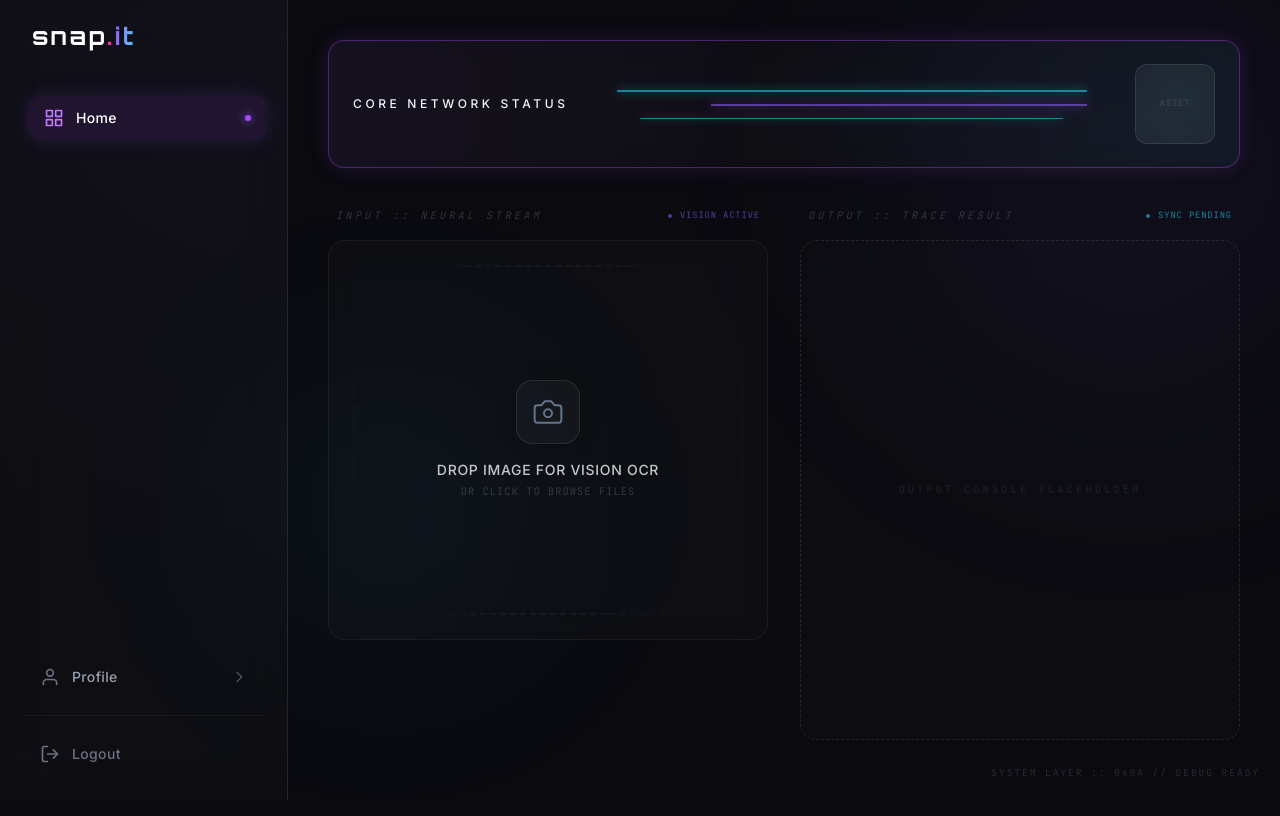
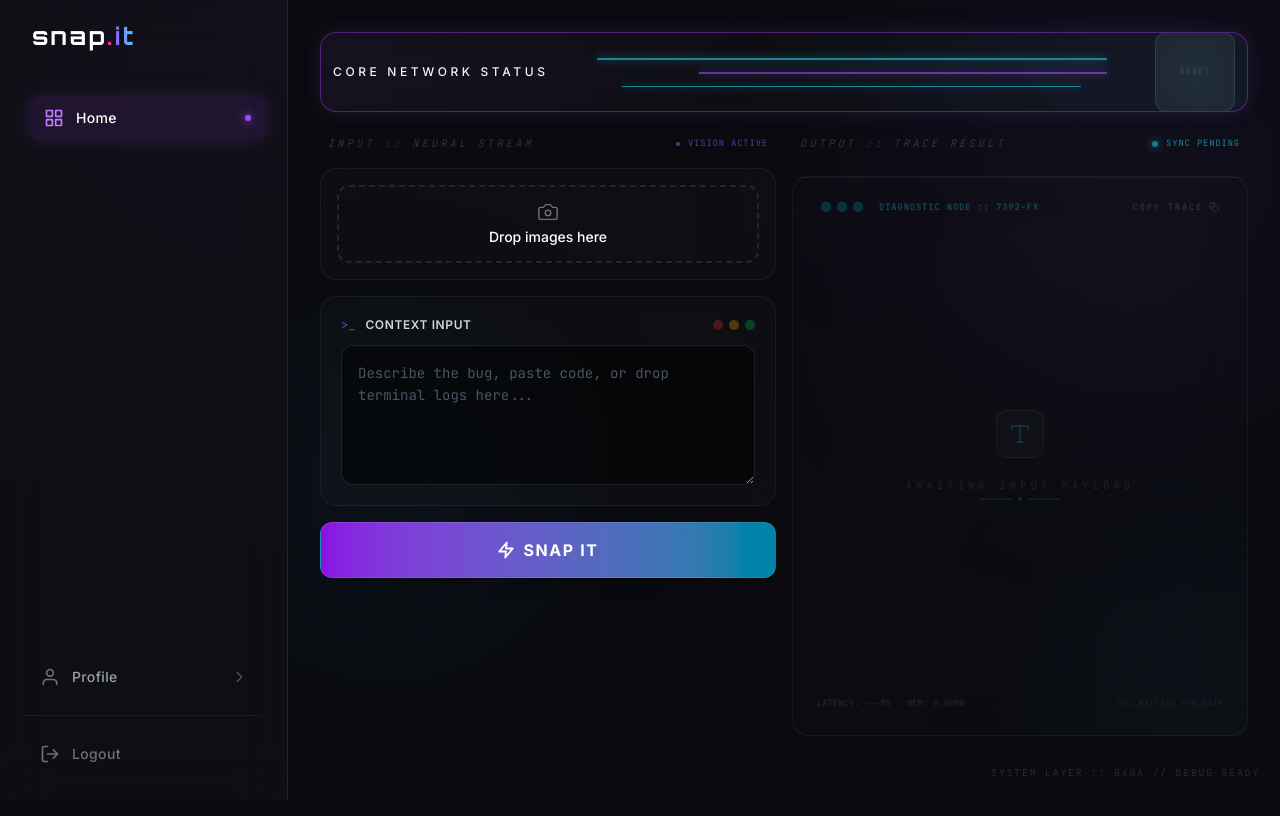
Before and after one commit to Vaibhav-Harit/SnapIt---Zen3, a React (Vite) app in the folder react-frontend/: page / in a window 1280 px wide. Both pictures are taken after a click on the button "Login with GitHub". Shown: the top 816 px of the page. Built offline with nearby package versions, Linux system fonts and the light colour scheme.

Commit message:
Context Input

```diff
--- /dev/null
+++ b/react-frontend/src/components/dashboard/DebugContextInput.jsx
@@ -0,0 +1,63 @@
+import React from 'react';
+
+/**
+ * DebugContextInput
+ * A terminal-styled textarea for pasting stack traces, code snippets,
+ * or bug descriptions. Sits beneath the VisionOcrUploader in the
+ * left input column.
+ */
+const DebugContextInput = () => {
+  return (
+    <div
+      className="
+        w-full
+        bg-white/[0.02] backdrop-blur-md
+        rounded-2xl border border-white/5
+        p-5
+        flex flex-col gap-3
+      "
+    >
+
+      {/* ── Header ── */}
+      <div className="flex items-center justify-between">
+
+        {/* Title cluster */}
+        <div className="flex items-center gap-2.5">
+          <span className="font-mono text-xs text-accent-purple opacity-80 select-none">
+            &gt;_
+          </span>
+          <h4 className="text-xs font-semibold text-gray-300 tracking-wider uppercase select-none">
+            Context Input
+          </h4>
+        </div>
+
+        {/* Decorative window-control dots */}
+        <div className="flex gap-1.5">
+          <span className="w-2.5 h-2.5 rounded-full bg-red-500/40 opacity-70" />
+          <span className="w-2.5 h-2.5 rounded-full bg-yellow-500/40 opacity-70" />
+          <span className="w-2.5 h-2.5 rounded-full bg-green-500/40 opacity-70" />
+        </div>
+      </div>
+
+      {/* ── Text Area ── */}
+      <textarea
+        className="
+          w-full min-h-[140px] flex-1
+          bg-black/50 rounded-xl border border-white/10
+          p-4 shadow-inner
+
+          font-mono text-sm text-gray-200 leading-relaxed
+          placeholder:text-gray-600
+
+          resize-y
+          focus:outline-none focus:border-cyan-500/50
+          focus:ring-1 focus:ring-cyan-500/50
+          transition-all duration-300
+        "
+        placeholder="Describe the bug, paste code, or drop terminal logs here..."
+      />
+    </div>
+  );
+};
+
+export default DebugContextInput;
--- /dev/null
+++ b/react-frontend/src/components/dashboard/SnapItButton.jsx
@@ -0,0 +1,46 @@
+import React from 'react';
+
+/**
+ * SnapItButton
+ * Primary CTA for the left input column.
+ * Triggers the debugging / analysis pipeline.
+ */
+const SnapItButton = () => {
+  return (
+    /* ── Primary Action Button ── */
+    <button
+      className="
+        w-full h-14 rounded-xl
+        flex items-center justify-center gap-2
+
+        bg-gradient-to-r from-purple-600/90 to-cyan-600/90
+        border border-white/10
+        shadow-lg
+
+        text-base font-bold text-white tracking-widest uppercase
+        select-none cursor-pointer
+
+        hover:from-purple-500 hover:to-cyan-500
+        hover:shadow-[0_0_20px_rgba(168,85,247,0.4)]
+        hover:-translate-y-0.5
+
+        active:translate-y-0 active:scale-[0.98]
+
+        transition-all duration-300
+      "
+    >
+      {/* Lightning Bolt Icon */}
+      <svg
+        xmlns="http://www.w3.org/2000/svg" width="18" height="18" viewBox="0 0 24 24"
+        fill="none" stroke="currentColor" strokeWidth="2.5"
+        strokeLinecap="round" strokeLinejoin="round"
+      >
+        <polygon points="13 2 3 14 12 14 11 22 21 10 12 10 13 2" />
+      </svg>
+
+      Snap it
+    </button>
+  );
+};
+
+export default SnapItButton;
--- /dev/null
+++ b/react-frontend/src/components/dashboard/TraceResultPanel.jsx
@@ -0,0 +1,102 @@
+import React from 'react';
+
+/**
+ * TraceResultPanel
+ * The right column of the dashboard that displays analysis, trace results,
+ * and generated fixes derived from Input components.
+ */
+const TraceResultPanel = () => {
+  return (
+    <div className="flex flex-col gap-6">
+
+      {/* 1. Panel Header */}
+      <div className="flex items-center justify-between px-2">
+        <div className="flex items-center gap-3">
+          <h3 className="text-[0.65rem] font-mono tracking-[0.3em] text-text-muted uppercase opacity-40 italic">
+            Output :: Trace Result
+          </h3>
+        </div>
+        <div className="flex items-center gap-2">
+          <div className="w-1.5 h-1.5 rounded-full bg-accent-cyan animate-pulse shadow-[0_0_8px_#22d3ee]" />
+          <span className="text-[0.55rem] font-mono text-accent-cyan tracking-widest opacity-60 uppercase">
+            Sync Pending
+          </span>
+        </div>
+      </div>
+
+      {/* 2. Main Terminal Content Area */}
+      <div className="relative group overflow-hidden">
+        {/* Deep Glassmorphic Backdrop */}
+        <div className="w-full min-h-[560px] bg-white/[0.01] backdrop-blur-xl rounded-2xl border border-white/5 p-6 flex flex-col gap-6 shadow-2xl relative">
+
+          {/* Subtle Scanning Line Animation */}
+          <div className="absolute inset-x-0 h-[1px] bg-cyan-500/10 top-0 animate-scan pointer-events-none" />
+
+          {/* Terminal Controls Bar */}
+          <div className="flex items-center justify-between px-1">
+            <div className="flex items-center gap-2">
+              <div className="flex gap-1.5 mr-2">
+                <div className="w-2.5 h-2.5 rounded-full bg-cyan-500/20 border border-cyan-500/10" />
+                <div className="w-2.5 h-2.5 rounded-full bg-cyan-500/20 border border-cyan-500/10" />
+                <div className="w-2.5 h-2.5 rounded-full bg-cyan-500/20 border border-cyan-500/10" />
+              </div>
+              <span className="text-[0.55rem] font-mono text-accent-cyan opacity-40 tracking-widest uppercase">
+                Diagnostic Node :: 7392-FX
+              </span>
+            </div>
+            <button className="text-[0.55rem] font-mono text-text-muted hover:text-accent-cyan transition-colors uppercase tracking-[0.2em] opacity-40 hover:opacity-100 flex items-center gap-1.5">
+              <span>Copy Trace</span>
+              <svg xmlns="http://www.w3.org/2000/svg" width="10" height="10" viewBox="0 0 24 24" fill="none" stroke="currentColor" strokeWidth="2" strokeLinecap="round" strokeLinejoin="round">
+                <rect x="9" y="9" width="13" height="13" rx="2" ry="2"/><path d="M5 15H4a2 2 0 0 1-2-2V4a2 2 0 0 1 2-2h9a2 2 0 0 1 2 2v1"/>
+              </svg>
+            </button>
+          </div>
+
+          {/* Simulated Code/Log Content (Empty State) */}
+          <div className="flex-1 flex flex-col items-center justify-center relative">
+
+            {/* Background Circuit Decoration (Matching the top status bar) */}
+            <div className="absolute inset-0 flex items-center justify-center opacity-[0.02] pointer-events-none overflow-hidden">
+               <div className="w-[120%] h-[120%] border border-accent-cyan rounded-full animate-spin-slow blur-[1px]" />
+               <div className="absolute w-[80%] h-[80%] border border-accent-cyan rounded-full animate-reverse-spin-slow blur-[1px]" />
+            </div>
+
+            <div className="relative z-10 flex flex-col items-center gap-5 text-center px-8">
+              <div className="w-12 h-12 rounded-xl bg-white/[0.02] border border-white/5 flex items-center justify-center text-accent-cyan/20 group-hover:text-accent-cyan/50 transition-all duration-700 shadow-inner">
+                <svg xmlns="http://www.w3.org/2000/svg" width="24" height="24" viewBox="0 0 24 24" fill="none" stroke="currentColor" strokeWidth="1.5" strokeLinecap="round" strokeLinejoin="round">
+                  <polyline points="4 7 4 4 20 4 20 7"/><line x1="9" y1="20" x2="15" y2="20"/><line x1="12" y1="4" x2="12" y2="20"/>
+                </svg>
+              </div>
+
+              <div className="space-y-1">
+                <p className="text-[0.65rem] font-mono text-text-muted opacity-20 uppercase tracking-[0.4em] select-none">
+                  Awaiting Input Payload
+                </p>
+                <div className="flex items-center justify-center gap-1.5">
+                   <div className="h-0.5 w-8 bg-cyan-500/10" />
+                   <div className="h-1 w-1 rounded-full bg-cyan-500/20" />
+                   <div className="h-0.5 w-8 bg-cyan-500/10" />
+                </div>
+              </div>
+            </div>
+          </div>
+
+          {/* Console Footer Metadata */}
+          <div className="flex items-center justify-between text-[0.55rem] font-mono text-text-muted opacity-30 select-none">
+            <div className="flex gap-4">
+              <span>LATENCY: ---MS</span>
+              <span>MEM: 0.00MB</span>
+            </div>
+            <span className="animate-pulse">SYS_WAITING_FOR_DATA</span>
+          </div>
+        </div>
+
+        {/* Glow Effects for premium feel */}
+        <div className="absolute -bottom-20 -right-20 w-64 h-64 bg-accent-cyan/5 blur-[100px] rounded-full pointer-events-none group-hover:bg-accent-cyan/10 transition-all duration-700" />
+        <div className="absolute -top-10 -left-10 w-40 h-40 bg-accent-purple/5 blur-[60px] rounded-full pointer-events-none opacity-40" />
+      </div>
+    </div>
+  );
+};
+
+export default TraceResultPanel;
--- a/react-frontend/src/layouts/DashboardLayout.jsx
+++ b/react-frontend/src/layouts/DashboardLayout.jsx
@@ -1,6 +1,8 @@
 import React from 'react';
 import Sidebar from '../components/dashboard/Sidebar';
-import VisionOcrUploader from '../components/dashboard/VisionOcrUploader';
+import DebugContextInput from '../components/dashboard/DebugContextInput';
+import SnapItButton from '../components/dashboard/SnapItButton';
+import TraceResultPanel from '../components/dashboard/TraceResultPanel';
 
 /**
  * DashboardLayout
@@ -14,18 +16,18 @@ const DashboardLayout = ({ children, onLogout }) => {
       {/* Premium Glass Sidebar */}
       <Sidebar onLogout={onLogout} />
 
-      {/* Main Canvas Placeholder - flexible container to the right */}
-      <main className="flex-1 ml-72 relative min-h-screen">
+      {/* Main Canvas - Scrollable container to the right of fixed sidebar */}
+      <main className="flex-1 ml-72 relative h-screen overflow-y-auto overflow-x-hidden scrollbar-hide">
 
         {/* Subtle Background Glow for Dashboard Canvas */}
         <div className="absolute top-[-10%] right-[-10%] w-[500px] h-[500px] bg-accent-purple/5 blur-[120px] rounded-full pointer-events-none" />
         <div className="absolute bottom-[20%] left-[-5%] w-[300px] h-[300px] bg-accent-cyan/5 blur-[100px] rounded-full pointer-events-none" />
 
         {/* Padding Wrapper for Main Content Area */}
-        <div className="p-10 relative z-10 w-full min-h-screen flex flex-col gap-10">
+        <div className="p-4 md:p-6 lg:p-8 relative z-10 w-full min-h-full flex flex-col gap-6 pb-12">
 
           {/* 1. Core Network Status Banner (Rebuilt) */}
-          <div className="w-full h-32 bg-white/[0.02] backdrop-blur-md rounded-2xl border border-purple-500/40 shadow-[0_0_20px_rgba(168,85,247,0.15)] flex items-center justify-between p-6 relative overflow-hidden">
+          <div className="w-full h-20 bg-white/[0.02] backdrop-blur-md rounded-2xl border border-purple-500/40 shadow-[0_0_20px_rgba(168,85,247,0.15)] flex items-center justify-between p-3 relative overflow-hidden">
 
             {/* Left Metadata */}
             <h2 className="text-text-primary font-medium tracking-[0.3em] uppercase text-xs z-10 shrink-0 select-none">
@@ -51,35 +53,57 @@ const DashboardLayout = ({ children, onLogout }) => {
           </div>
 
           {/* 2. Workspace Grid (Restored) */}
-          <div className="grid grid-cols-1 lg:grid-cols-2 gap-8">
+          <div className="grid grid-cols-1 lg:grid-cols-2 gap-4">
 
-            {/* Input Panel (Vision OCR) */}
-            <div className="flex flex-col gap-4">
+            {/* ── Left Input Column ── */}
+            <div className="w-full flex flex-col gap-4">
+
+              {/* Column Label */}
               <div className="flex items-center justify-between px-2">
-                <h3 className="text-[0.65rem] font-mono tracking-[0.3em] text-text-muted uppercase opacity-40 italic">Input :: Neural Stream</h3>
+                <h3 className="text-[0.65rem] font-mono tracking-[0.3em] text-text-muted uppercase opacity-40 italic">
+                  Input :: Neural Stream
+                </h3>
                 <div className="flex items-center gap-2">
-                   <div className="w-1 h-1 rounded-full bg-accent-purple animate-pulse" />
-                   <span className="text-[0.55rem] font-mono text-accent-purple tracking-widest opacity-60 uppercase">Vision Active</span>
+                  <div className="w-1 h-1 rounded-full bg-accent-purple animate-pulse" />
+                  <span className="text-[0.55rem] font-mono text-accent-purple tracking-widest opacity-60 uppercase">
+                    Vision Active
+                  </span>
                 </div>
               </div>
-              <VisionOcrUploader />
+
+              {/* 1. Compact Vision OCR Dropzone */}
+              <div className="w-full h-28 bg-white/[0.02] backdrop-blur-md rounded-2xl border border-white/5 p-4 flex flex-col items-center justify-center">
+                <div
+                  className="
+                    w-full h-full
+                    border-2 border-dashed border-white/10 rounded-xl
+                    hover:border-purple-500/60 hover:bg-purple-500/5
+                    transition-all cursor-pointer
+                    flex flex-col items-center justify-center gap-1
+                  "
+                >
+                  {/* Camera Icon */}
+                  <svg
+                    xmlns="http://www.w3.org/2000/svg" width="22" height="22" viewBox="0 0 24 24"
+                    fill="none" stroke="currentColor" strokeWidth="1.5" strokeLinecap="round" strokeLinejoin="round"
+                    className="text-gray-500"
+                  >
+                    <path d="M14.5 4h-5L7 7H4a2 2 0 0 0-2 2v9a2 2 0 0 0 2 2h16a2 2 0 0 0 2-2V9a2 2 0 0 0-2-2h-3l-2.5-3z" />
+                    <circle cx="12" cy="13" r="3" />
+                  </svg>
+                  <span className="text-sm font-medium text-white select-none">Drop images here</span>
+                </div>
+              </div>
+
+              {/* 2. Debug Context Input (Terminal Textarea) */}
+              <DebugContextInput />
+
+              {/* 3. Primary Action Button */}
+              <SnapItButton />
             </div>
 
-            {/* Output Console Placeholder */}
-            <div className="flex flex-col gap-4">
-              <div className="flex items-center justify-between px-2">
-                <h3 className="text-[0.65rem] font-mono tracking-[0.3em] text-text-muted uppercase opacity-40 italic">Output :: Trace Result</h3>
-                <div className="flex items-center gap-2">
-                   <div className="w-1 h-1 rounded-full bg-accent-cyan animate-pulse" />
-                   <span className="text-[0.55rem] font-mono text-accent-cyan tracking-widest opacity-60 uppercase">Sync Pending</span>
-                </div>
-              </div>
-              <div className="border border-dashed border-white/10 rounded-2xl min-h-[500px] flex items-center justify-center bg-white/[0.01]">
-                <span className="text-[0.65rem] font-mono text-text-muted opacity-20 uppercase tracking-[0.3em]">
-                  Output Console Placeholder
-                </span>
-              </div>
-            </div>
+            {/* Output Panel (Trace Result) */}
+            <TraceResultPanel />
 
           </div>
 
```
